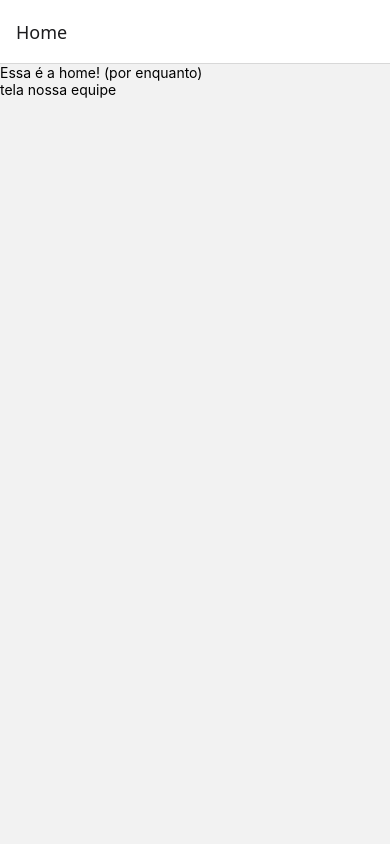
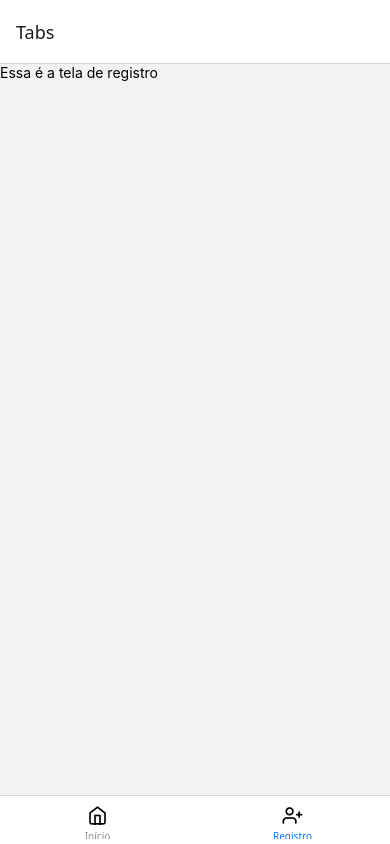
Before and after one commit to juvascoli/checkpoint2-mobile, a React Native app in the folder checkpointMobile/: screen /Register in a window 390 px wide. Built offline with nearby package versions, Linux system fonts and the light colour scheme.

Commit message:
Criando rotas de navegação

```diff
--- a/checkpointMobile/App.js
+++ b/checkpointMobile/App.js
@@ -1,21 +1,10 @@
-
 import Us from "./src/Telas/Us";
 import Home from "./src/Telas/Home";
 
-import { NavigationContainer } from "@react-navigation/native";
-import { createStackNavigator } from "@react-navigation/stack";
-
-
-const Stack = createStackNavigator()
+import Routes from "./src/Routes/Index";
 
 export default function App() {
-
   return (
-    <NavigationContainer>
-      <Stack.Navigator initialRouteName="Home">
-        <Stack.Screen name="Home" component={Home}/>
-        <Stack.Screen name="Us" component={Us}/>
-      </Stack.Navigator>
-    </NavigationContainer>
-  );
+    <Routes />
+  )
 }
--- a/checkpointMobile/package.json
+++ b/checkpointMobile/package.json
@@ -9,8 +9,9 @@
     "web": "expo start --web"
   },
   "dependencies": {
+    "@react-navigation/bottom-tabs": "^7.3.9",
     "@react-navigation/native": "^7.1.1",
-    "@react-navigation/stack": "^7.2.5",
+    "@react-navigation/native-stack": "^7.2.1",
     "expo": "~52.0.42",
     "expo-status-bar": "~2.0.1",
     "react": "18.3.1",
--- /dev/null
+++ b/checkpointMobile/src/Routes/BottonRoute.jsx
@@ -0,0 +1,58 @@
+import React from 'react';
+import Register from "../Telas/Register";
+import Home from '../Telas/Home';
+
+import { Feather } from '@expo/vector-icons';
+import { createBottomTabNavigator } from "@react-navigation/bottom-tabs";
+import { Ionicons } from "react-native-vector-icons";
+
+
+const Tab = createBottomTabNavigator();
+
+export default function TabNavigator({route}){
+    return(
+        <Tab.Navigator screenOptions={{headerShown: false}}
+            initialRouteName={route?.params?.initialRouteName || "Home"}
+    >
+      <Tab.Screen name="Home" component={Home}
+        options={{
+            tabBarIcon: () => <Feather name='home' size={20} />,
+            tabBarLabel: "Início"
+        }}
+      />
+
+      <Tab.Screen name="Register" component={Register}
+        options={{
+            tabBarIcon: () => <Feather name= "user-plus" size={20} />,
+            tabBarLabel: "Registro"
+        }} />
+    </Tab.Navigator>
+    );
+}
+
+/*screenOptions={{
+    tabBarActiveTintColor: 'blue',
+    tabBarInactiveTintColor: 'gray',
+}}>
+    <Tab.Screen
+        name="Home"
+        component={Home}
+        options={{
+            tabBarIcon: ({color, size}) => (
+                <Ionicons name="home" size={size} color={color}/>
+            ),
+        }}
+    />
+    <Tab.Screen
+    name="Register"
+    commponent={Register}
+    options={{
+        tabBarIcon: ({color, size}) => (
+            <Ionicons name="home" size={size} color={color}/>
+        )
+    }}/>*/
+
+
+
+    /* <Tab.Screen name="Home" component={Home} />
+      <Tab.Screen name="Register" component={Register} /> */
--- /dev/null
+++ b/checkpointMobile/src/Routes/Index.jsx
@@ -0,0 +1,10 @@
+import { NavigationContainer } from "@react-navigation/native";
+import StackNavigator from "./StackRoute";
+
+export default function Routes(){
+    return(
+        <NavigationContainer>
+            <StackNavigator />
+        </NavigationContainer>
+    )
+}
--- /dev/null
+++ b/checkpointMobile/src/Routes/StackRoute.jsx
@@ -0,0 +1,17 @@
+import Us from "../Telas/Us";
+import Home from "../Telas/Home";
+import TabNavigator from "./BottonRoute";
+
+import { createNativeStackNavigator } from "@react-navigation/native-stack";
+
+
+const Stack = createNativeStackNavigator()
+
+export default function StackNavigator(){
+  return (
+      <Stack.Navigator>
+        <Stack.Screen name="Tabs" component={TabNavigator}/>
+        <Stack.Screen name="Us" component={Us}/>
+      </Stack.Navigator>
+  )
+}
--- /dev/null
+++ b/checkpointMobile/src/Telas/Register.jsx
@@ -0,0 +1,10 @@
+import React from 'react';
+import {  Text, View, TouchableOpacity } from 'react-native';
+
+export default function Register() {
+  return (
+    <View>
+      <Text>Essa é a tela de registro</Text>
+    </View>
+  );
+}
```
Also changed, not shown: checkpointMobile/assets/adaptive-icon.png (added), 1 other file (tests, documents, lock files or other folders).
